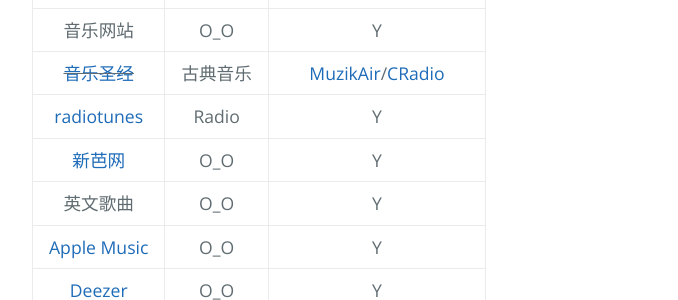
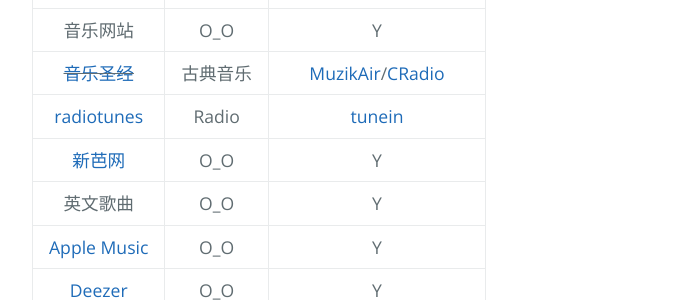
Before and after one commit to AmbroseRen/test, a Jekyll site: the page built from Art/Music/index.md, in a window 1280 px wide. Shown: the part 559-859 px from the top of the page, without its empty margins (128-806 px from the left). Built offline with Jekyll 4.4.1, drawn with Linux system fonts in a browser that asks for light colours; nearby versions of some CDN libraries; our own code applies the rules of GitHub Pages for plain Markdown files; library files that are not in the unit come from our copies; the repository's description, which GitHub fills in, is left out.

Commit message:
Update index.md

```diff
--- a/Art/Music/index.md
+++ b/Art/Music/index.md
@@ -35,7 +35,7 @@
 | [网易云音乐](https://music.163.com/) | O_O | [项目](https://github.com/DesperadoJ/Rules-for-UnblockNeteaseMusic)-[脚本](https://raw.githubusercontent.com/DesperadoJ/Rules-for-UnblockNeteaseMusic/master/Clash/UnblockNeteaseMusic.yaml)-[用法](https://desperadoj.com/16.html) |
 | 音乐网站 | O_O | Y |
 | ~~[音乐圣经](https://www.musicbible.com/)~~ | 古典音乐 | [MuzikAir](https://listen.muzikair.com/cn/)/[CRadio](https://www.accuradio.com/classical/) |
-| [radiotunes](https://www.radiotunes.com/) | Radio | Y |
+| [radiotunes](https://www.radiotunes.com/) | Radio | [tunein](https://tunein.com/search/?query=classical) |
 | [新芭网](https://www.sin80.com/artist/beethoven) | O_O | Y |
 | 英文歌曲 | O_O | Y |
 | [Apple Music](https://music.apple.com/cn/browse) | O_O | Y |
```
